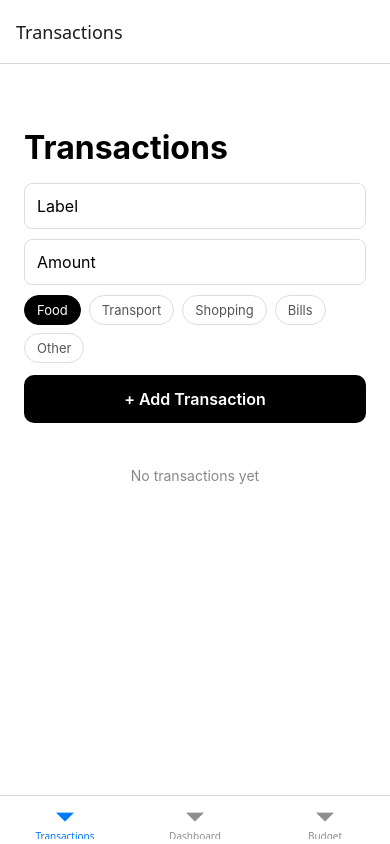
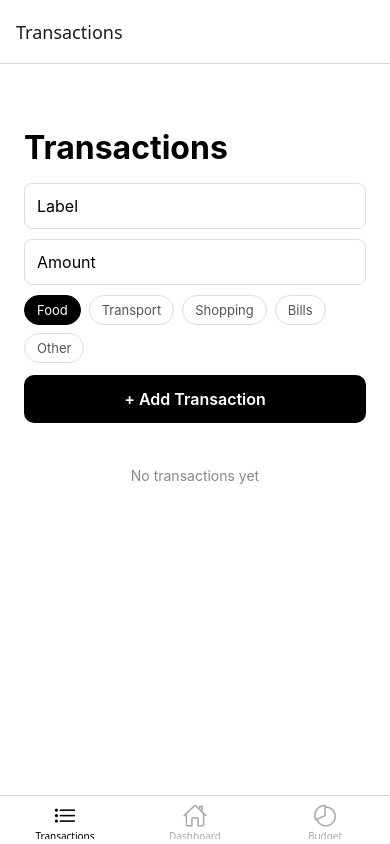
Before and after one commit to meganclapinski25/expo-final, a React Native app: screen / in a window 390 px wide. Built offline with nearby package versions, Linux system fonts and the light colour scheme.

Commit message:
Adding icons to tab navigation

```diff
--- a/App.js
+++ b/App.js
@@ -5,6 +5,7 @@ import TransactionsScreen from './screens/TransactionsScreen';
 import BudgetScreen from './screens/BudgetScreen';
 import { store } from './store';
 import { Provider } from 'react-redux';
+import { Ionicons } from '@expo/vector-icons';
 
 const Tab = createBottomTabNavigator();
 
@@ -12,7 +13,19 @@ export default function App() {
   return (
     <Provider store={store}>
       <NavigationContainer>
-        <Tab.Navigator>
+        <Tab.Navigator
+        screenOptions={({ route }) => ({
+          tabBarIcon: ({ color, size }) => {
+            const icons = {
+              Transactions: 'list-outline',
+              Dashboard: 'home-outline',
+              Budget: 'pie-chart-outline',
+            };
+            return <Ionicons name={icons[route.name]} size={size} color={color} />;
+          },
+          tabBarActiveTintColor: '#000',
+          tabBarInactiveTintColor: '#aaa',
+        })}>
           <Tab.Screen name="Transactions" component={TransactionsScreen} />
           <Tab.Screen name="Dashboard" component={HomeScreen} />
           <Tab.Screen name="Budget" component={BudgetScreen} />
```
